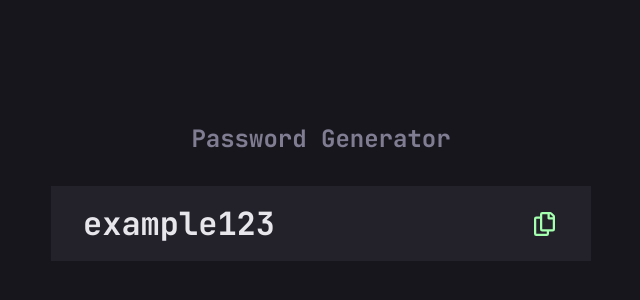
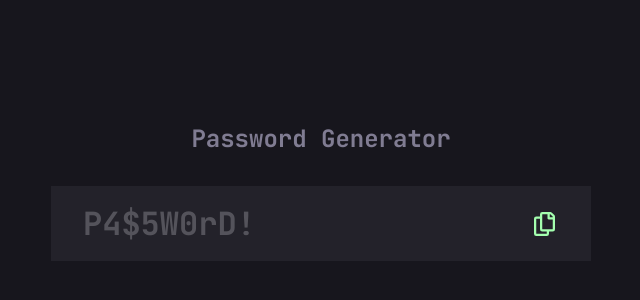
Before and after one commit to MatildaMared/practice__password-generator, a React (Vite) app: page / in a window 1280 px wide. Shown: the part 192-492 px from the top of the page, without its empty margins (319-959 px from the left). Built offline with nearby package versions, Linux system fonts and the light colour scheme.

Commit message:
change color of placeholder password

```diff
--- a/src/App.tsx
+++ b/src/App.tsx
@@ -1,9 +1,10 @@
 import {useState} from "react";
 import styled from "styled-components";
 import PasswordContainer from "./components/PasswordContainer";
+import {Password} from "./interfaces/Password";
 
 function App() {
-	const [password, setPassword] = useState("example123");
+	const [password, setPassword] = useState(Password.Initial);
 
 	return (
 		<Container>
--- a/src/components/PasswordContainer.tsx
+++ b/src/components/PasswordContainer.tsx
@@ -1,15 +1,18 @@
 import styled from "styled-components";
 import iconCopyUrl from "../assets/images/icon-copy.svg";
 import {copyToClipboard} from "../utils/copyToClipboard";
+import {Password} from "../interfaces/Password";
 
 interface Props {
 	password: string;
 }
 
 function PasswordContainer({password}: Props) {
+	const isInitial = password === Password.Initial;
+
 	return (
 		<Container>
-			<h2 className="heading-large">{password}</h2>
+			<h2 className={`${isInitial ? "initial heading-large" : "heading-large"}`}>{password}</h2>
 			<Button onClick={() => copyToClipboard(password)}>
 				<img src={iconCopyUrl} alt="Copy"/>
 			</Button>
@@ -25,6 +28,10 @@ const Container = styled.div`
   display: flex;
   align-items: center;
   justify-content: space-between;
+
+  & h2.initial {
+    opacity: .25;
+  }
 `;
 
 const Button = styled.button`
@@ -32,6 +39,7 @@ const Button = styled.button`
   background: transparent;
   cursor: pointer;
   padding: 4px;
+  transition: opacity .3s;
 
   &:hover {
     opacity: 0.5;
--- /dev/null
+++ b/src/interfaces/Password.ts
@@ -0,0 +1,3 @@
+export enum Password {
+	Initial = "P4$5W0rD!"
+}
```
